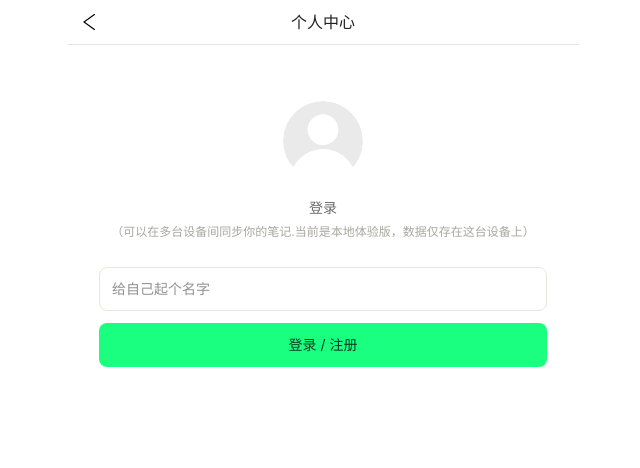
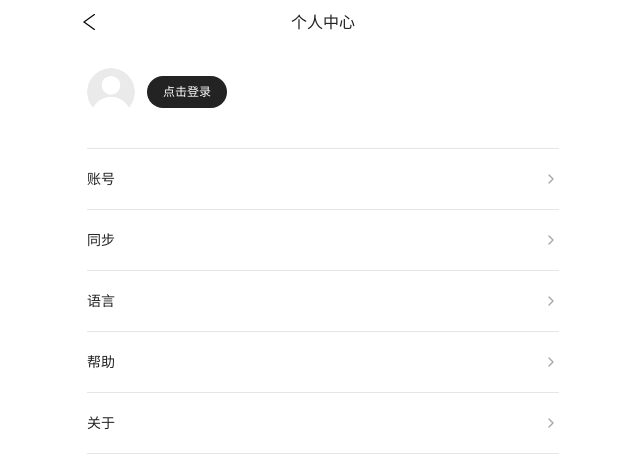
Before and after one commit to industrenderAI/pinread, a React (Vite) app: page / in a window 1280 px wide. Both pictures are taken after a click on the button 866 px from the left and 36 px from the top of the page. Shown: the top 468 px of the page, without its empty margins (317-957 px from the left). Built offline with nearby package versions, Linux system fonts and the light colour scheme.

Commit message:
个人中心修改

```diff
--- a/src/components/ItemDetail.tsx
+++ b/src/components/ItemDetail.tsx
@@ -153,7 +153,7 @@ export function ItemDetail({
                <img
                src="/icons/back.svg" alt=""
                className="h-5 w-5" />
-               <p>BACKS</p>
+               <p>返回</p>
                </div>
         </button>
         <button
--- a/src/components/ItemList.tsx
+++ b/src/components/ItemList.tsx
@@ -54,11 +54,25 @@ export function ItemList({
                   aria-label="Account"
                   className="overflow-hidden rounded-full"
                 >
-                  <img
-                    src={user?.avatar ?? '/icons/profile.svg'}
-                    alt="Profile"
-                    className="h-9 w-9 rounded-full object-cover"
-                  />
+                  {user ? (
+                    user.avatar ? (
+                      <img
+                        src={user.avatar}
+                        alt={user.name}
+                        className="h-9 w-9 rounded-full object-cover"
+                      />
+                    ) : (
+                      <div className="flex h-9 w-9 items-center justify-center rounded-full border border-line text-sm font-medium text-ink">
+                        {user.name.slice(0, 1)}
+                      </div>
+                    )
+                  ) : (
+                    <img
+                      src="/icons/profile.svg"
+                      alt="default_avatar"
+                      className="h-9 w-9 rounded-full bg-paper-card"
+                    />
+                  )}
                 </button>
             </div>
 
--- a/src/components/ProfilePage.tsx
+++ b/src/components/ProfilePage.tsx
@@ -1,5 +1,23 @@
 import { useState } from 'react'
 import type { User } from '../types/item'
+
+const MENU_ITEMS = ['账号', '同步', '语言', '帮助', '关于']
+
+function ChevronRight() {
+  return (
+    <svg
+      viewBox="0 0 24 24"
+      className="h-4 w-4 text-ink-faint"
+      fill="none"
+      stroke="currentColor"
+      strokeWidth={2}
+      strokeLinecap="round"
+      strokeLinejoin="round"
+    >
+      <path d="M9 6l6 6-6 6" />
+    </svg>
+  )
+}
 
 export function ProfilePage({
   user,
@@ -13,10 +31,18 @@ export function ProfilePage({
   onLogout: () => void
 }) {
   const [name, setName] = useState('')
+  const [showLoginForm, setShowLoginForm] = useState(false)
+
+  const submitLogin = () => {
+    if (!name.trim()) return
+    onLogin(name)
+    setName('')
+    setShowLoginForm(false)
+  }
 
   return (
     <div className="fixed inset-0 z-20 mx-auto flex max-w-lg flex-col bg-paper">
-        <div className="relative flex items-center border-b border-line px-4 py-3.5">
+      <div className="relative flex items-center  px-4 py-3.5">
         <button onClick={onBack} className="text-[15px] text-accent-text">
           <img
             src="/icons/back.svg"
@@ -29,50 +55,85 @@ export function ProfilePage({
           <span className="text-base font-medium">个人中心</span>
         </div>
       </div>
+
+      <div className="flex flex-1 flex-col overflow-y-auto px-5 pt-6">
         {user ? (
-        <div className="flex flex-1 flex-col items-center px-8 pt-12">
+          <div className="flex items-center gap-3">
+            {user.avatar ? (
               <img
-            src={user.avatar || '/icons/profile.svg'}
+                src={user.avatar}
                 alt={user.name}
-            className="h-20 w-20 rounded-full object-cover"
+                className="h-12 w-12 shrink-0 rounded-full object-cover"
               />
-          <p className="mt-4 text-lg font-medium text-ink">{user.name}</p>
-          <p className="mt-1 text-xs text-ink-faint">本地账号（尚未接入云同步）</p>
-
-          <button
-            onClick={onLogout}
-            className="mt-10 h-11 w-full rounded-lg border border-line text-sm text-danger"
-          >
-            退出登录
-          </button>
+            ) : (
+              <div className="flex h-12 w-12 shrink-0 items-center justify-center rounded-full border border-line text-sm font-medium text-ink">
+                {user.name.slice(0, 1)}
+              </div>
+            )}
+            <div className="min-w-0">
+              <p className="truncate text-sm font-medium text-ink">{user.name}</p>
+              <p className="truncate text-xs text-ink-faint">本地账号（尚未接入云同步）</p>
+            </div>
           </div>
         ) : (
-        <div className="flex flex-1 flex-col items-center px-8 pt-14">
+          <div className="flex items-center gap-3">
             <img
               src="/icons/profile.svg"
               alt="default_avatar"
-              className="h-20 w-20 rounded-full"
+              className="h-12 w-12 shrink-0 rounded-full bg-paper-card"
             />
-            <p className="mt-4 text-center text-sm leading-relaxed text-ink-soft">
-            登录
-            <br />
-            <span className="text-ink-faint text-xs">（可以在多台设备间同步你的笔记.当前是本地体验版，数据仅存在这台设备上）</span>
+            <button
+              onClick={() => setShowLoginForm((v) => !v)}
+              className="h-8 shrink-0 rounded-full bg-ink px-4 text-xs font-medium text-paper"
+            >
+              点击登录
+            </button>
+          </div>
+        )}
+
+        {!user && showLoginForm && (
+          <div className="mt-4 rounded-lg border border-line bg-paper-card p-3">
+            <p className="text-xs leading-relaxed text-ink-faint">
+              可以在多台设备间同步你的笔记。当前是本地体验版，数据仅存在这台设备上。
             </p>
-
             <input
               value={name}
               onChange={(e) => setName(e.target.value)}
+              onKeyDown={(e) => e.key === 'Enter' && submitLogin()}
               placeholder="给自己起个名字"
-            className="mt-6 h-11 w-full rounded-lg border border-line bg-paper-card px-3 text-sm outline-none"
+              autoFocus
+              className="mt-3 h-10 w-full rounded-lg border border-line bg-paper px-3 text-sm outline-none"
             />
             <button
-            onClick={() => onLogin(name)}
-            className="mt-3 h-11 w-full rounded-lg bg-accent text-sm text-on-accent"
+              onClick={submitLogin}
+              className="mt-2 h-10 w-full rounded-lg bg-ink text-sm text-paper"
             >
               登录 / 注册
             </button>
           </div>
         )}
+
+        <div className="mt-8 flex flex-col divide-y divide-line border-t border-b border-line">
+          {MENU_ITEMS.map((label) => (
+            <button
+              key={label}
+              className="flex items-center justify-between py-5 text-left text-sm text-ink"
+            >
+              <span>{label}</span>
+              <ChevronRight />
+            </button>
+          ))}
+        </div>
+
+        {user && (
+          <button
+            onClick={onLogout}
+            className="mt-auto mb-8 h-10 w-full shrink-0 rounded-full bg-ink text-sm text-paper"
+          >
+            退出登录
+          </button>
+        )}
+      </div>
     </div>
   )
 }
```
Lines whose indentation alone changed are shown as unchanged.
